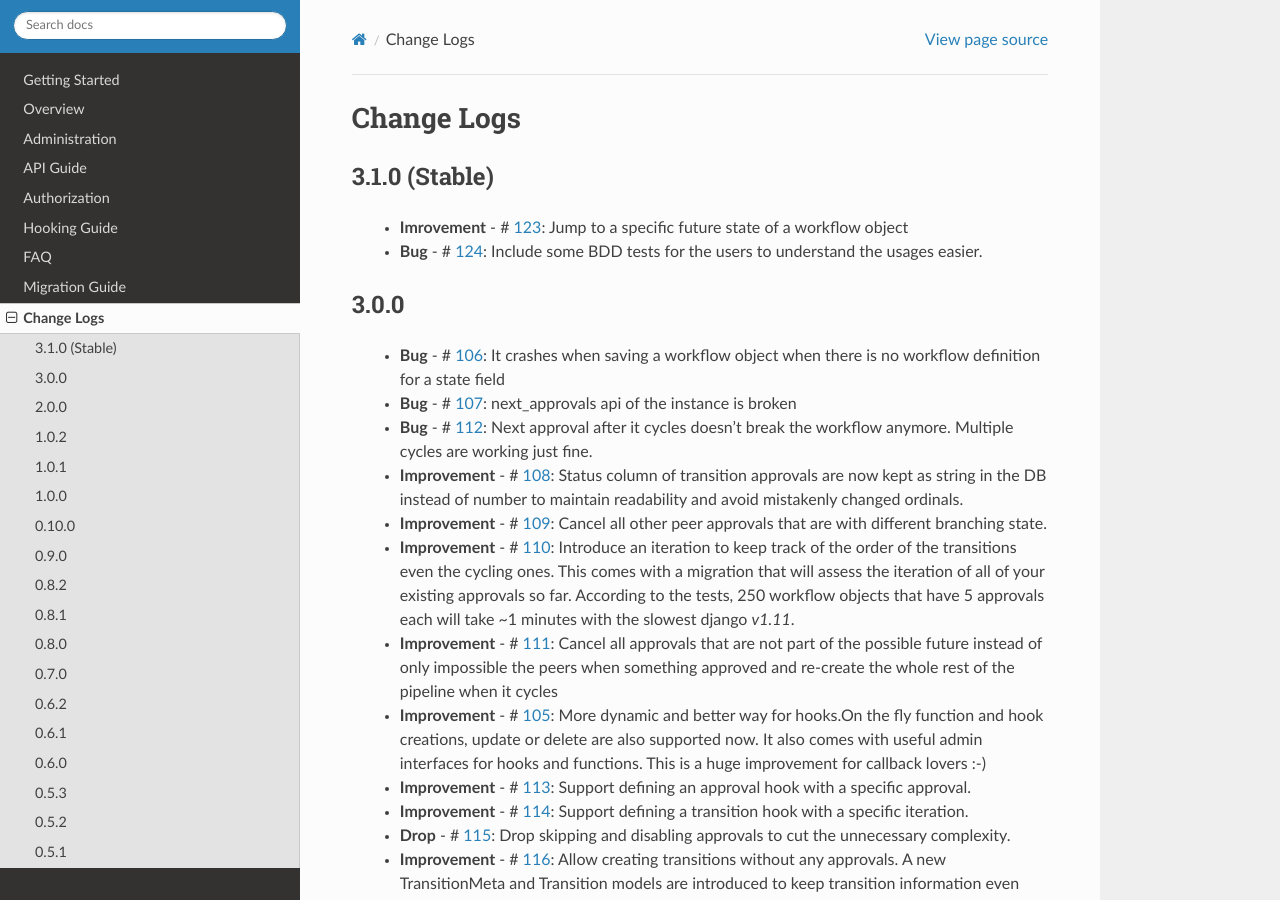
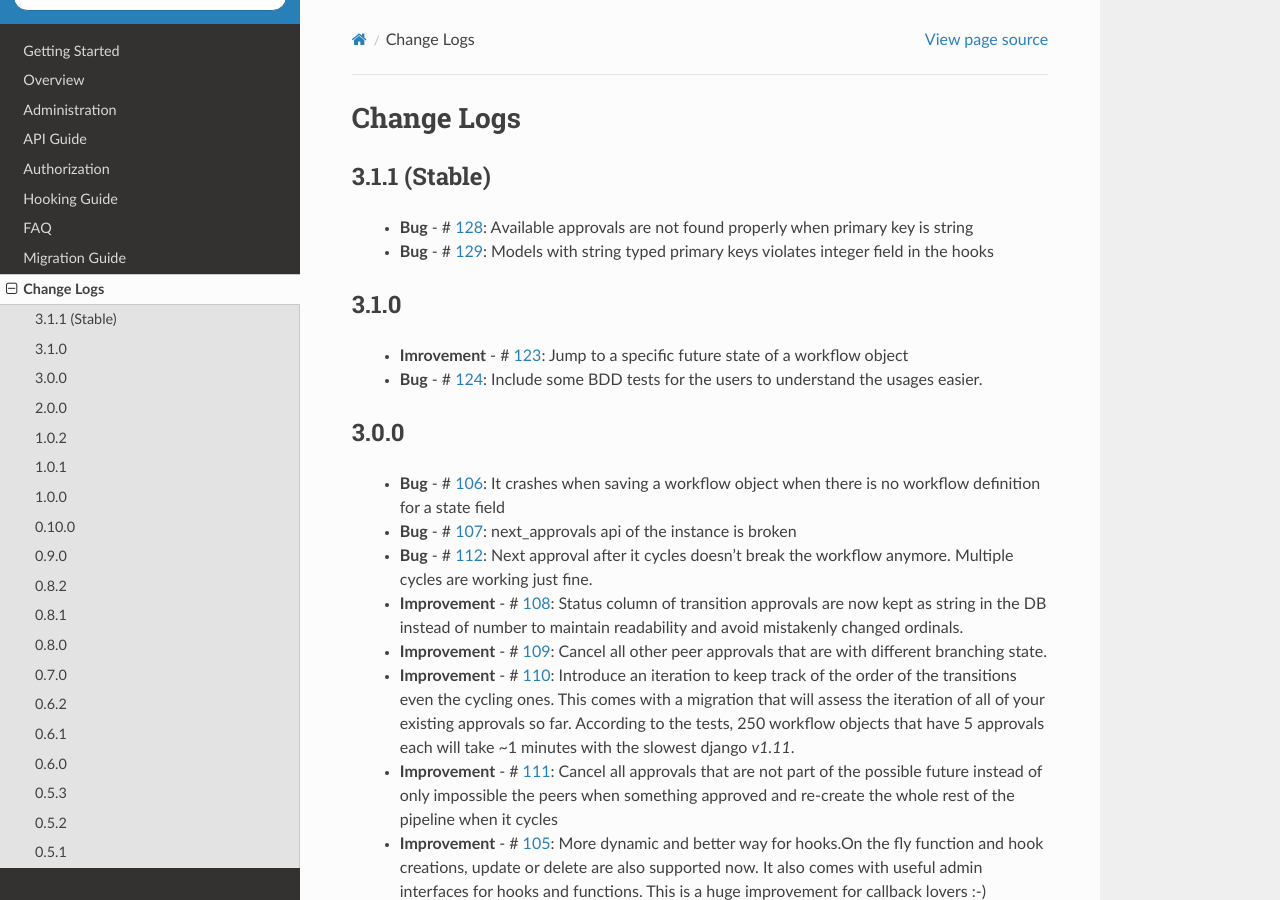
Before and after one commit to javrasya/django-river, a Sphinx documentation site: the page built from docs/changelog.rst, in a window 1280 px wide and 900 px high. Built offline with Sphinx 7.4.7 and the Read the Docs theme 2.0.0, drawn with Linux system fonts in a browser that asks for light colours; pages that are not in the unit, such as notebooks, are missing from menus.

Commit message:
:arrow_up: Bump patch version

```diff
--- a/docs/changelog.rst
+++ b/docs/changelog.rst
@@ -3,8 +3,17 @@
 Change Logs
 ===========
 
-3.1.0 (Stable)
+3.1.1 (Stable)
 --------------
+    * **Bug**  -         # 128_: Available approvals are not found properly when primary key is string
+    * **Bug**         -  # 129_: Models with string typed primary keys violates integer field in the hooks
+
+
+.. _128: https://github.com/javrasya/django-river/issues/128
+.. _129: https://github.com/javrasya/django-river/issues/129
+
+3.1.0
+-----
     * **Imrovement**  -  # 123_: Jump to a specific future state of a workflow object
     * **Bug**         -  # 124_: Include some BDD tests for the users to understand the usages easier.
 
--- a/docs/conf.py
+++ b/docs/conf.py
@@ -57,9 +57,9 @@ author = u'Ahmet DAL'
 # built documents.
 #
 # The short X.Y version.
-version = '3.1.0'
+version = '3.1.1'
 # The full version, including alpha/beta/rc tags.
-release = '3.1.0'
+release = '3.1.1'
 
 # The language for content autogenerated by Sphinx. Refer to documentation
 # for a list of supported languages.
--- a/setup.py
+++ b/setup.py
@@ -15,7 +15,7 @@ except IOError as err:
 
 setup(
     name='django-river',
-    version='3.1.0',
+    version='3.1.1',
     author='Ahmet DAL',
     author_email='ceahmetdal@gmail.com',
     packages=find_packages(),
```
